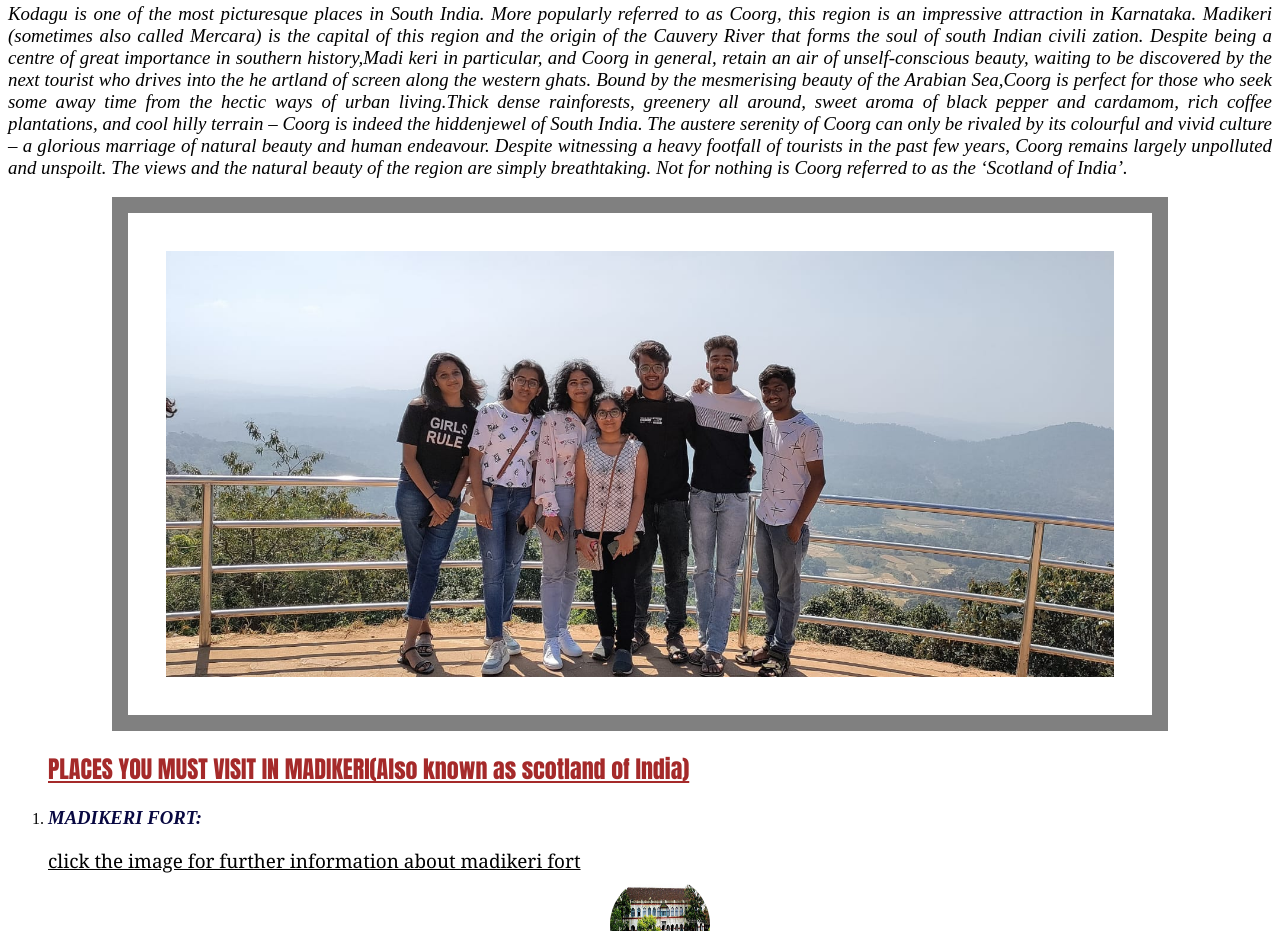
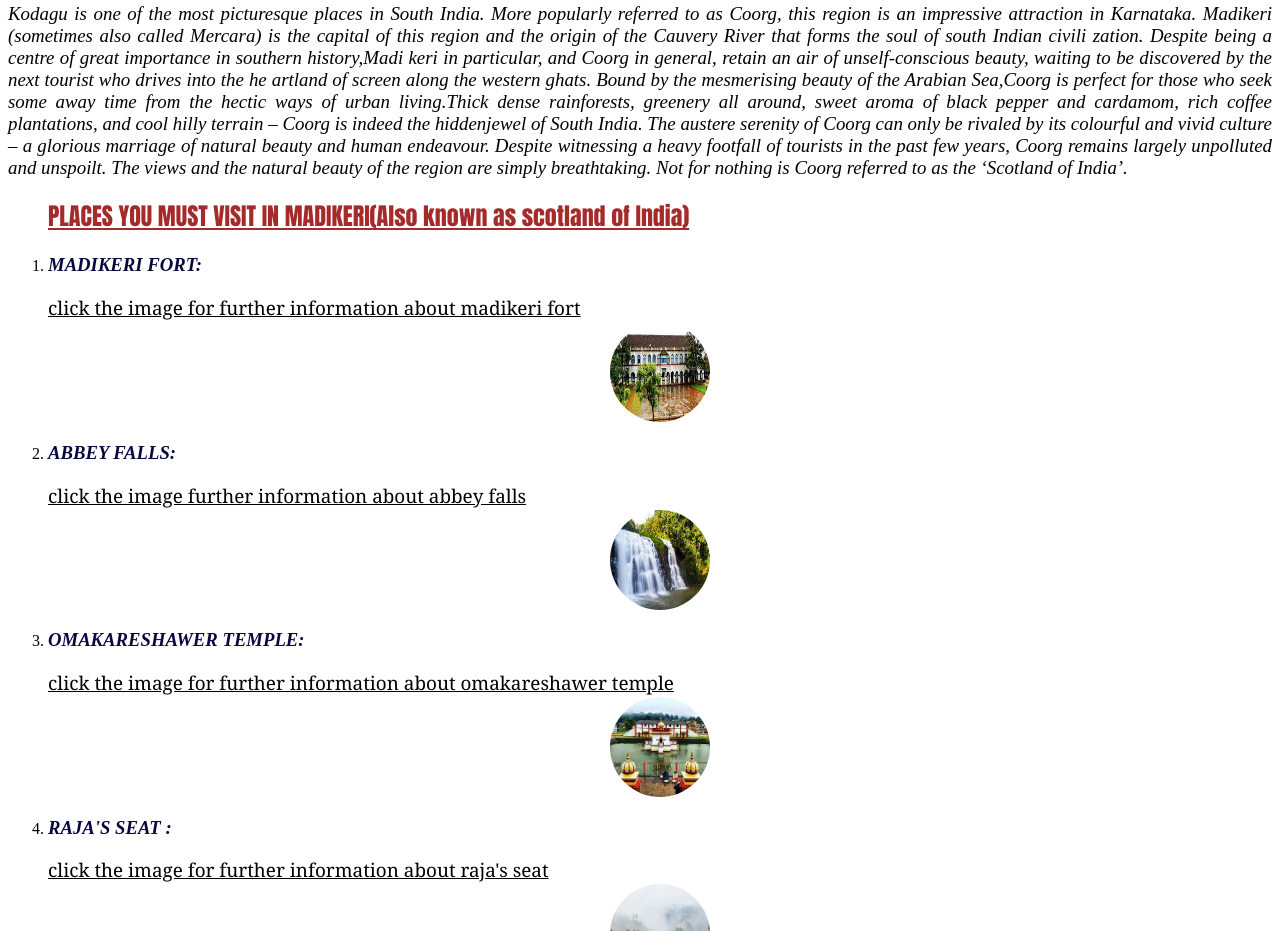
Before and after one commit to basapathitarun/destinations.github.io, a plain HTML site: page heartofcoorg.html in a window 1280 px wide. Shown: the part 644-1575 px from the top of the page. Drawn offline with Linux system fonts and the light colour scheme.

Commit message:
Update heartofcoorg.html

```diff
--- a/heartofcoorg.html
+++ b/heartofcoorg.html
@@ -37,7 +37,7 @@
             of India’.
         </p>
 
-            <img src="heartofcoorg2.jpeg" alt="hoc2" style="width:75%; height:auto; padding: 1cm; border:1rem solid grey;">
+<!--             <img src="heartofcoorg2.jpeg" alt="hoc2" style="width:75%; height:auto; padding: 1cm; border:1rem solid grey;"> -->
 
         <ol> <h2>PLACES YOU MUST VISIT IN MADIKERI(Also known as scotland of India)</h2>
             <li>
```
